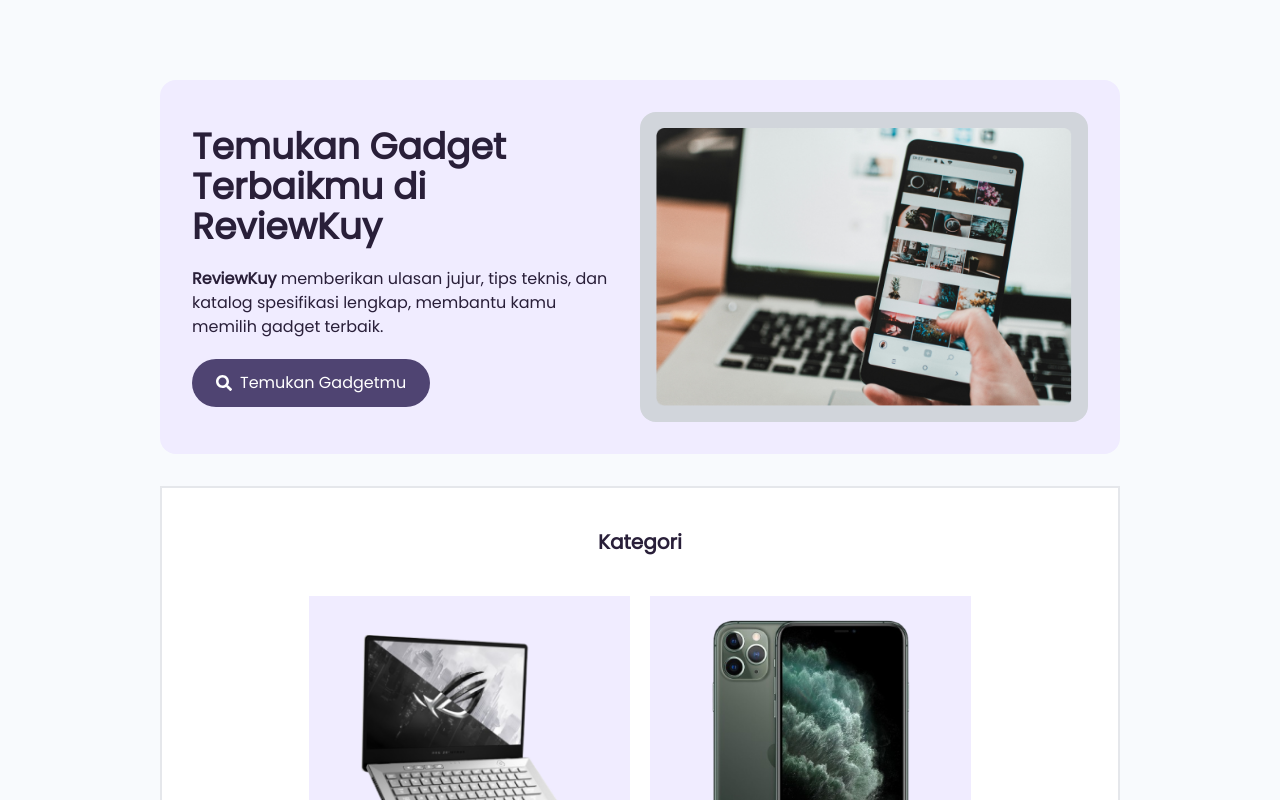
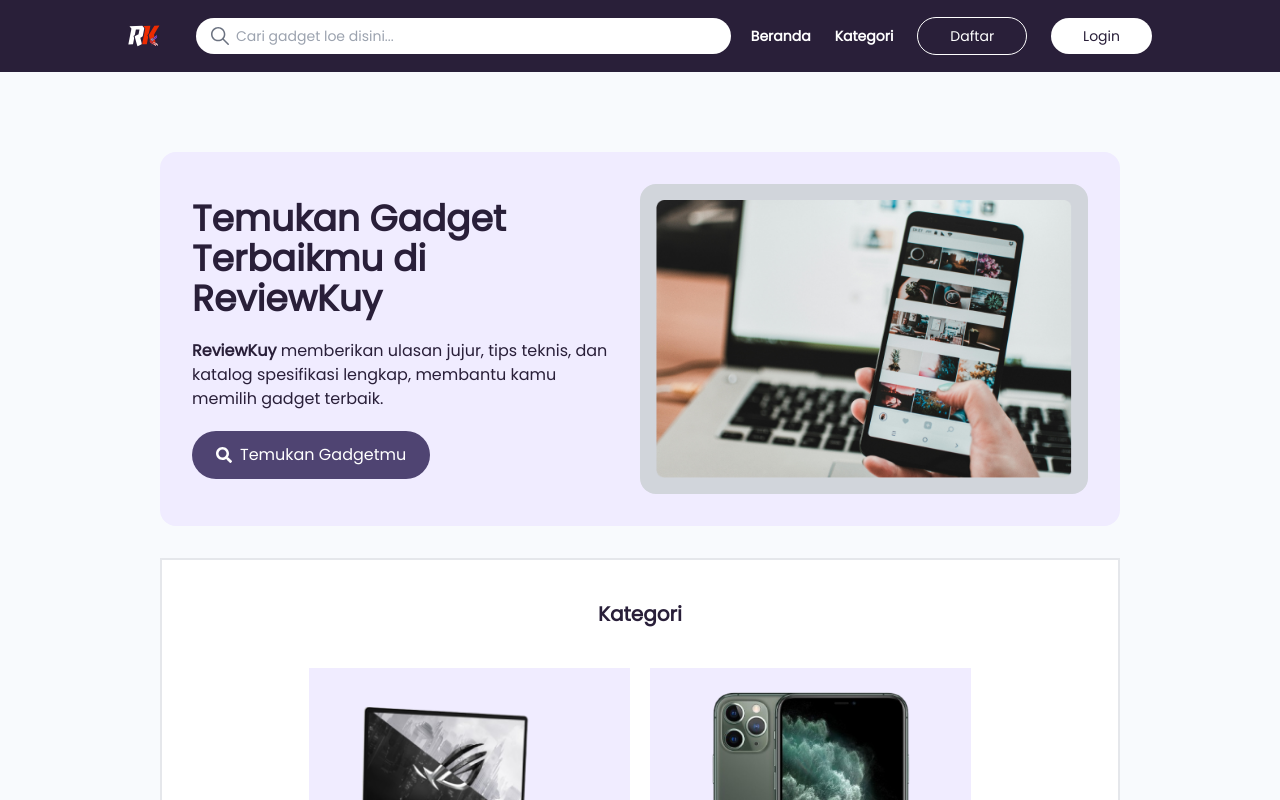
Before and after one commit to andrr64/ReviewKuy-Website, a React (Vite) app in the folder client/: page / in a window 1280 px wide. Shown: the top 800 px of the page. Built offline with nearby package versions, Linux system fonts and the light colour scheme.

Commit message:
implementasi navbar

```diff
--- a/client/src/layouts/MainLayout.tsx
+++ b/client/src/layouts/MainLayout.tsx
@@ -1,11 +1,11 @@
 import { Outlet } from "react-router-dom"; // Impor Outlet
-// import Navbar from "../components/navbar";
-import Footer from "../components/Footer";
+import Navbar from "../components/Navbar";
+import Footer from "../components/footer";
 
 export default function MainLayout() {
   return (
     <div>
-      {/* <Navbar /> */}
+      <Navbar />
       <Outlet /> {/* Tempat untuk merender rute anak */}
       <Footer />
     </div>
```
